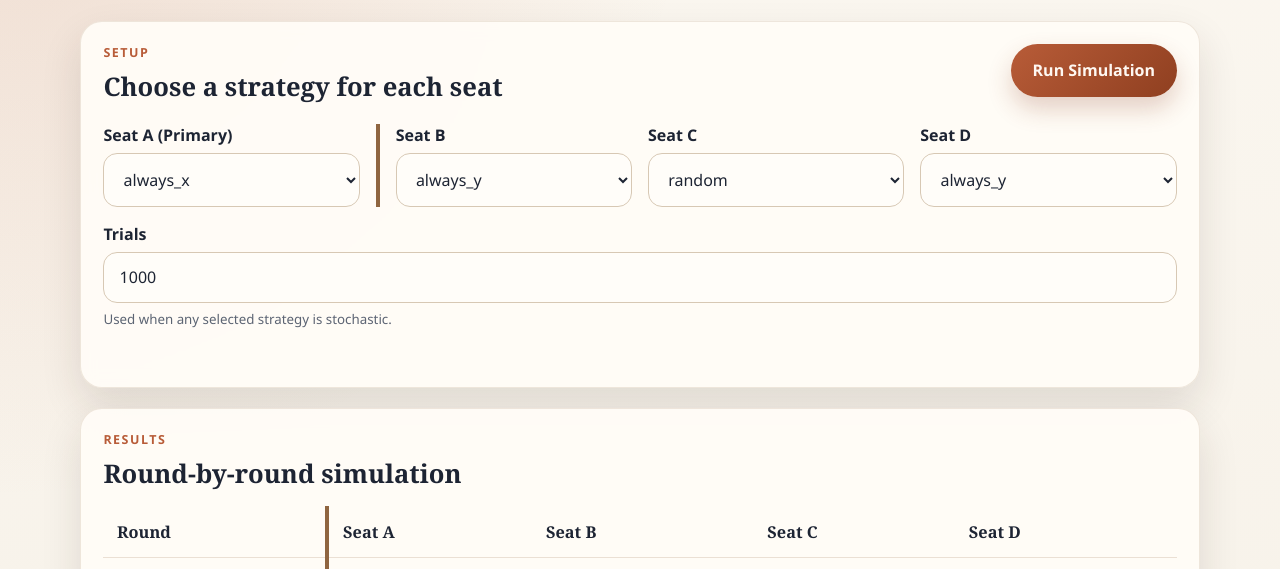
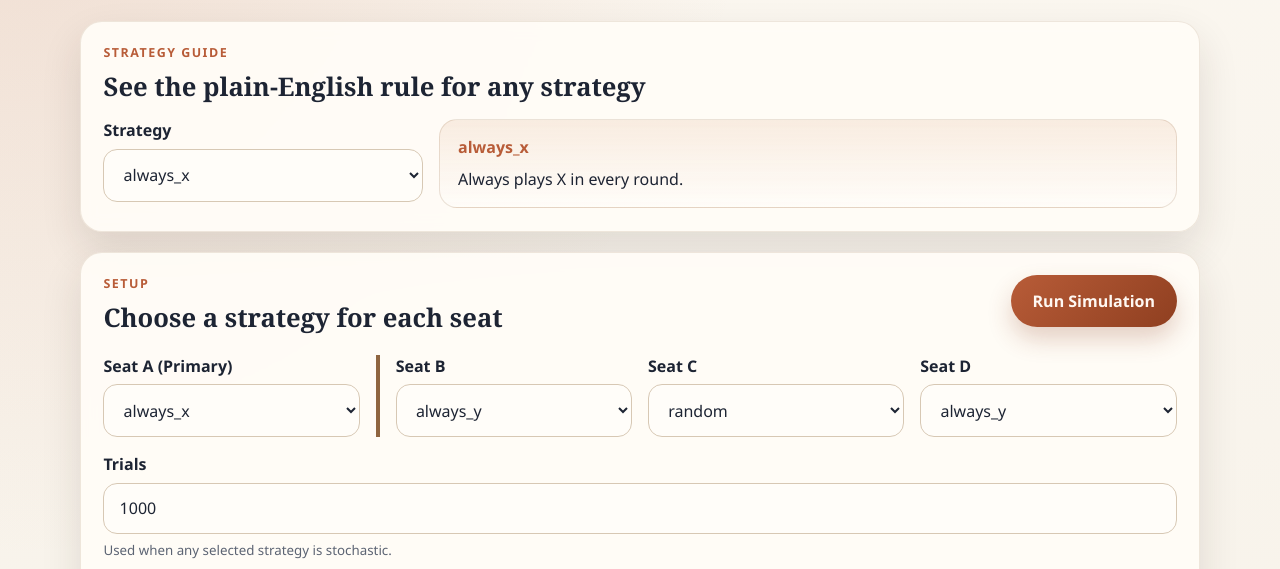
Before and after one commit to gzciteli/win-as-much-as-you-can-sim, a website with bundled scripts: page index.html in a window 1280 px wide. Shown: the part 205-774 px from the top of the page. Built offline with nearby package versions, Linux system fonts and the light colour scheme.

Commit message:
Add strategy explainer panel

```diff
--- a/app.js
+++ b/app.js
@@ -2,6 +2,7 @@ import {
   SEATS,
   STRATEGIES,
   anyStrategyIsStochastic,
+  getStrategyList,
   simulateGame,
   simulateTrials
 } from "./simulator.js";
@@ -17,9 +18,13 @@ const statsPanel = document.querySelector("#stats-panel");
 const statsBody = document.querySelector("#stats-body");
 const validationMessage = document.querySelector("#validation-message");
 const runStatus = document.querySelector("#run-status");
+const strategyInfoSelect = document.querySelector("#strategy-info-select");
+const strategyInfoName = document.querySelector("#strategy-info-name");
+const strategyInfoText = document.querySelector("#strategy-info-text");
 let runStatusTimer = null;
 
 wireEvents();
+renderStrategyInfo();
 runSimulation();
 
 function wireEvents() {
@@ -27,6 +32,7 @@ function wireEvents() {
     input.addEventListener("change", updateTrialsVisibility);
   }
 
+  strategyInfoSelect.addEventListener("change", renderStrategyInfo);
   runButton.addEventListener("click", () => {
     runSimulation();
   });
@@ -37,6 +43,21 @@ function updateTrialsVisibility() {
   const strategyIdsBySeat = readStrategySelection();
   const shouldShowTrials = anyStrategyIsStochastic(strategyIdsBySeat);
   trialsControl.hidden = !shouldShowTrials;
+}
+
+function renderStrategyInfo() {
+  const strategy = getStrategyList().find(
+    (item) => item.id === strategyInfoSelect.value
+  );
+
+  if (!strategy) {
+    strategyInfoName.textContent = "Unknown strategy";
+    strategyInfoText.textContent = "No description is available for that strategy.";
+    return;
+  }
+
+  strategyInfoName.textContent = strategy.label;
+  strategyInfoText.textContent = strategy.description;
 }
 
 async function runSimulation() {
--- a/index.html
+++ b/index.html
@@ -17,6 +17,37 @@
           Simulate the 10-round payoff game, compare seat strategies, and run
           repeated trials whenever any strategy introduces randomness.
         </p>
+      </section>
+
+      <section class="panel info-panel">
+        <div class="panel-heading compact">
+          <div>
+            <p class="section-kicker">Strategy Guide</p>
+            <h2>See the plain-English rule for any strategy</h2>
+          </div>
+        </div>
+
+        <div class="info-grid">
+          <label class="control">
+            <span>Strategy</span>
+            <select id="strategy-info-select">
+              <option value="always_x" selected>always_x</option>
+              <option value="always_y">always_y</option>
+              <option value="cooperative_tit_for_tat">cooperative_tit_for_tat</option>
+              <option value="tit_for_tat_harsh">tit_for_tat_harsh</option>
+              <option value="endgame_defector">endgame_defector</option>
+              <option value="behind_switch_x">behind_switch_x</option>
+              <option value="grim_trigger">grim_trigger</option>
+              <option value="random">random</option>
+            </select>
+          </label>
+          <div class="strategy-card">
+            <p id="strategy-info-name" class="strategy-card-name">always_x</p>
+            <p id="strategy-info-text" class="strategy-card-text">
+              Always plays X in every round.
+            </p>
+          </div>
+        </div>
       </section>
 
       <section class="panel controls-panel">
--- a/simulator.js
+++ b/simulator.js
@@ -14,18 +14,22 @@ export const STRATEGIES = {
   always_x: {
     id: "always_x",
     label: "always_x",
+    description: "Always plays X in every round.",
     isStochastic: false,
     decide: () => "X"
   },
   always_y: {
     id: "always_y",
     label: "always_y",
+    description: "Always plays Y in every round.",
     isStochastic: false,
     decide: () => "Y"
   },
   cooperative_tit_for_tat: {
     id: "cooperative_tit_for_tat",
     label: "cooperative_tit_for_tat",
+    description:
+      "Starts with Y, then copies the majority choice made by the other three seats in the previous round.",
     isStochastic: false,
     decide: (gameState) => {
       const previousRound = getPreviousRound(gameState);
@@ -39,6 +43,8 @@ export const STRATEGIES = {
   tit_for_tat_harsh: {
     id: "tit_for_tat_harsh",
     label: "tit_for_tat_harsh",
+    description:
+      "Starts with Y, then plays X if any other seat played X in the previous round; otherwise plays Y.",
     isStochastic: false,
     decide: (gameState) => {
       const previousRound = getPreviousRound(gameState);
@@ -52,12 +58,15 @@ export const STRATEGIES = {
   endgame_defector: {
     id: "endgame_defector",
     label: "endgame_defector",
+    description: "Plays Y through round 7, then switches to X for rounds 8, 9, and 10.",
     isStochastic: false,
     decide: (gameState) => (gameState.roundNumber >= 8 ? "X" : "Y")
   },
   behind_switch_x: {
     id: "behind_switch_x",
     label: "behind_switch_x",
+    description:
+      "Plays Y when tied for first or ahead, but switches to X whenever it is behind the current leader on cumulative score.",
     isStochastic: false,
     decide: (gameState) => {
       const currentScore = gameState.cumulativeScoresBySeat[gameState.actingSeat];
@@ -69,6 +78,8 @@ export const STRATEGIES = {
   grim_trigger: {
     id: "grim_trigger",
     label: "grim_trigger",
+    description:
+      "Starts with Y; once any other seat has ever played X, it plays X for the rest of the game.",
     isStochastic: false,
     decide: (gameState) => {
       const triggered = gameState.roundHistory.some((round) =>
@@ -81,15 +92,17 @@ export const STRATEGIES = {
   random: {
     id: "random",
     label: "random",
+    description: "Randomly chooses X or Y each round with a 50/50 split.",
     isStochastic: true,
     decide: (_gameState, random = Math.random) => (random() < 0.5 ? "X" : "Y")
   }
 };
 
 export function getStrategyList() {
-  return Object.values(STRATEGIES).map(({ id, label, isStochastic }) => ({
+  return Object.values(STRATEGIES).map(({ id, label, description, isStochastic }) => ({
     id,
     label,
+    description,
     isStochastic
   }));
 }
--- a/styles.css
+++ b/styles.css
@@ -131,6 +131,33 @@ h1 {
   align-items: start;
 }
 
+.info-grid {
+  display: grid;
+  grid-template-columns: minmax(15rem, 20rem) minmax(0, 1fr);
+  gap: 1rem;
+  align-items: start;
+}
+
+.strategy-card {
+  min-height: 100%;
+  padding: 1rem 1.1rem;
+  border: 1px solid rgba(143, 101, 64, 0.18);
+  border-radius: 18px;
+  background: linear-gradient(180deg, rgba(243, 223, 206, 0.55), rgba(255, 253, 249, 0.96));
+}
+
+.strategy-card-name {
+  margin: 0 0 0.55rem;
+  font-weight: 800;
+  color: var(--accent);
+}
+
+.strategy-card-text {
+  margin: 0;
+  color: var(--ink);
+  line-height: 1.5;
+}
+
 .control {
   display: flex;
   flex-direction: column;
@@ -254,6 +281,10 @@ tbody tr:last-child td {
 }
 
 @media (max-width: 840px) {
+  .info-grid {
+    grid-template-columns: 1fr;
+  }
+
   .controls-grid {
     grid-template-columns: repeat(2, minmax(0, 1fr));
   }
```
Also changed, not shown: tests/simulator.test.js (+11 -0 lines).
